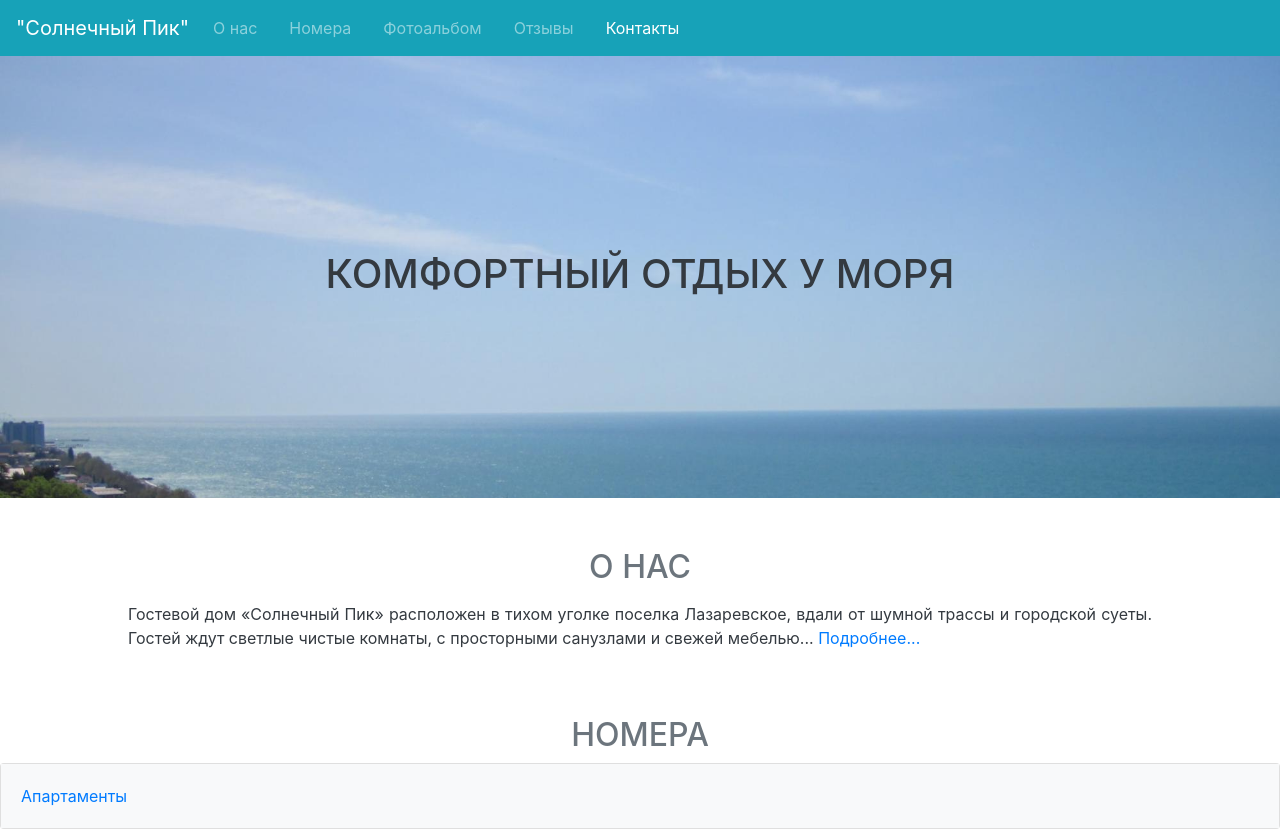
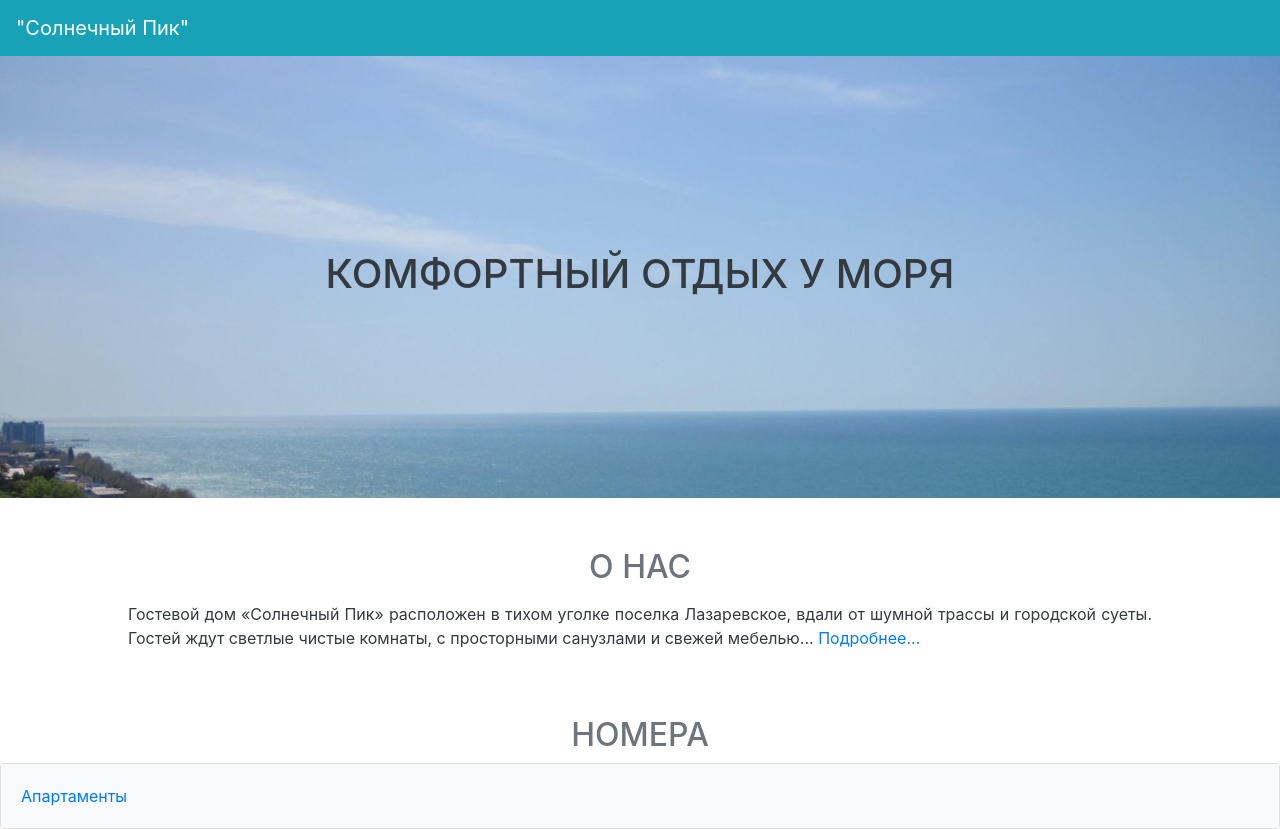
Before and after one commit to DiReon/Sunny-Peak, a plain HTML site: page index.html in a window 1280 px wide. Shown: the top 829 px of the page. Drawn offline with nearby package versions, Linux system fonts and the light colour scheme.

Commit message:
commented

```diff
--- a/index.html
+++ b/index.html
@@ -91,7 +91,7 @@
             <span class="navbar-toggler-icon"></span>
         </button>
         <div id="collapsibleNavbar" class="collapse navbar-collapse">
-            <ul class="navbar-nav d-inline-flex flex-row flex-wrap">
+            <!---<ul class="navbar-nav d-inline-flex flex-row flex-wrap">
                 <li class="nav-item pr-3"><a class="nav-link" href="#about_us">О нас</a></li>
                 <li class="nav-item pr-3"><a class="nav-link" href="#rooms">Номера</a></li>
                 <li class="nav-item pr-3"><a class="nav-link" href="#our_photos">Фотоальбом</a></li>
@@ -99,6 +99,7 @@
                 <li class="nav-item pr-3"><a class="nav-link"  href="#contacts">Контакты</a></li>
 
             </ul>
+            -->
         </div>
     </nav>
     <script>
```
